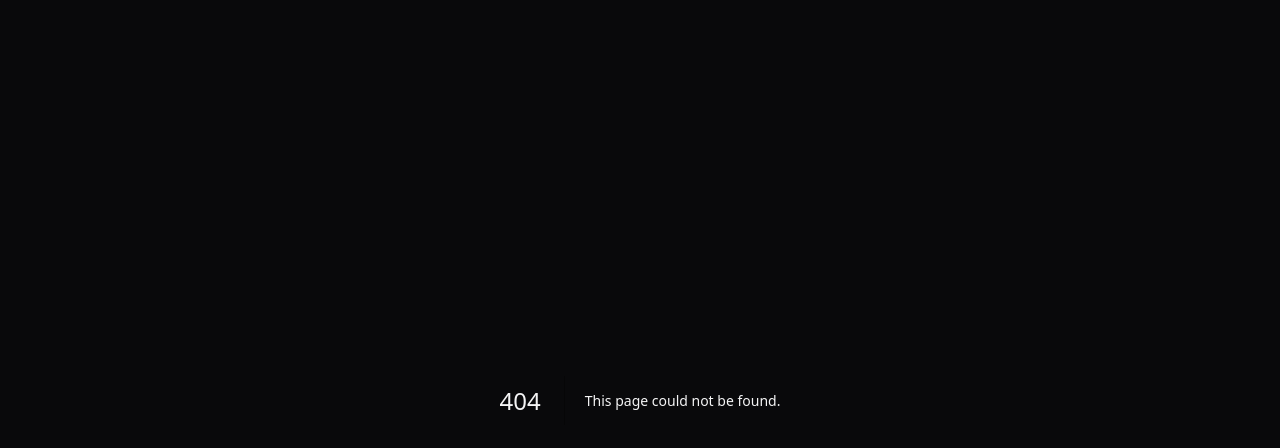
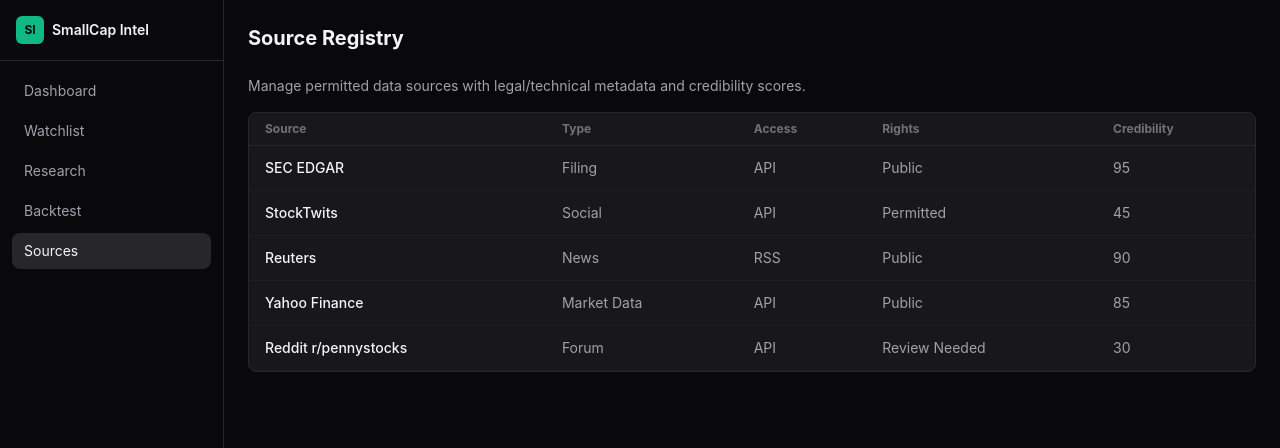
Before and after one commit to robertgrant-arch/smallcap-intraday-intel, a Next.js app in the folder apps/web/: page /dashboard/sources in a window 1280 px wide. Before the commit this address had no page. Shown: the top 448 px of the page. Built offline with nearby package versions, Linux system fonts and the light colour scheme.

Commit message:
Create page.tsx

```diff
--- /dev/null
+++ b/apps/web/app/dashboard/sources/page.tsx
@@ -0,0 +1,39 @@
+export default function SourcesPage() {
+  const sources = [
+    { name: 'SEC EDGAR', type: 'Filing', method: 'API', rights: 'Public', credibility: 95 },
+    { name: 'StockTwits', type: 'Social', method: 'API', rights: 'Permitted', credibility: 45 },
+    { name: 'Reuters', type: 'News', method: 'RSS', rights: 'Public', credibility: 90 },
+    { name: 'Yahoo Finance', type: 'Market Data', method: 'API', rights: 'Public', credibility: 85 },
+    { name: 'Reddit r/pennystocks', type: 'Forum', method: 'API', rights: 'Review Needed', credibility: 30 },
+  ];
+  return (
+    <div>
+      <h1 className="text-xl font-bold text-zinc-100 mb-6">Source Registry</h1>
+      <p className="text-zinc-400 text-sm mb-4">Manage permitted data sources with legal/technical metadata and credibility scores.</p>
+      <div className="bg-zinc-900 border border-zinc-800 rounded-lg overflow-hidden">
+        <table className="w-full text-sm">
+          <thead>
+            <tr className="text-zinc-500 text-xs border-b border-zinc-800">
+              <th className="text-left px-4 py-2">Source</th>
+              <th className="text-left px-4 py-2">Type</th>
+              <th className="text-left px-4 py-2">Access</th>
+              <th className="text-left px-4 py-2">Rights</th>
+              <th className="text-left px-4 py-2">Credibility</th>
+            </tr>
+          </thead>
+          <tbody>
+            {sources.map((s) => (
+              <tr key={s.name} className="border-b border-zinc-800/50 hover:bg-zinc-800/30">
+                <td className="px-4 py-3 font-medium text-zinc-100">{s.name}</td>
+                <td className="px-4 py-3 text-zinc-400">{s.type}</td>
+                <td className="px-4 py-3 text-zinc-400">{s.method}</td>
+                <td className="px-4 py-3 text-zinc-400">{s.rights}</td>
+                <td className="px-4 py-3 text-zinc-400">{s.credibility}</td>
+              </tr>
+            ))}
+          </tbody>
+        </table>
+      </div>
+    </div>
+  );
+}
```
